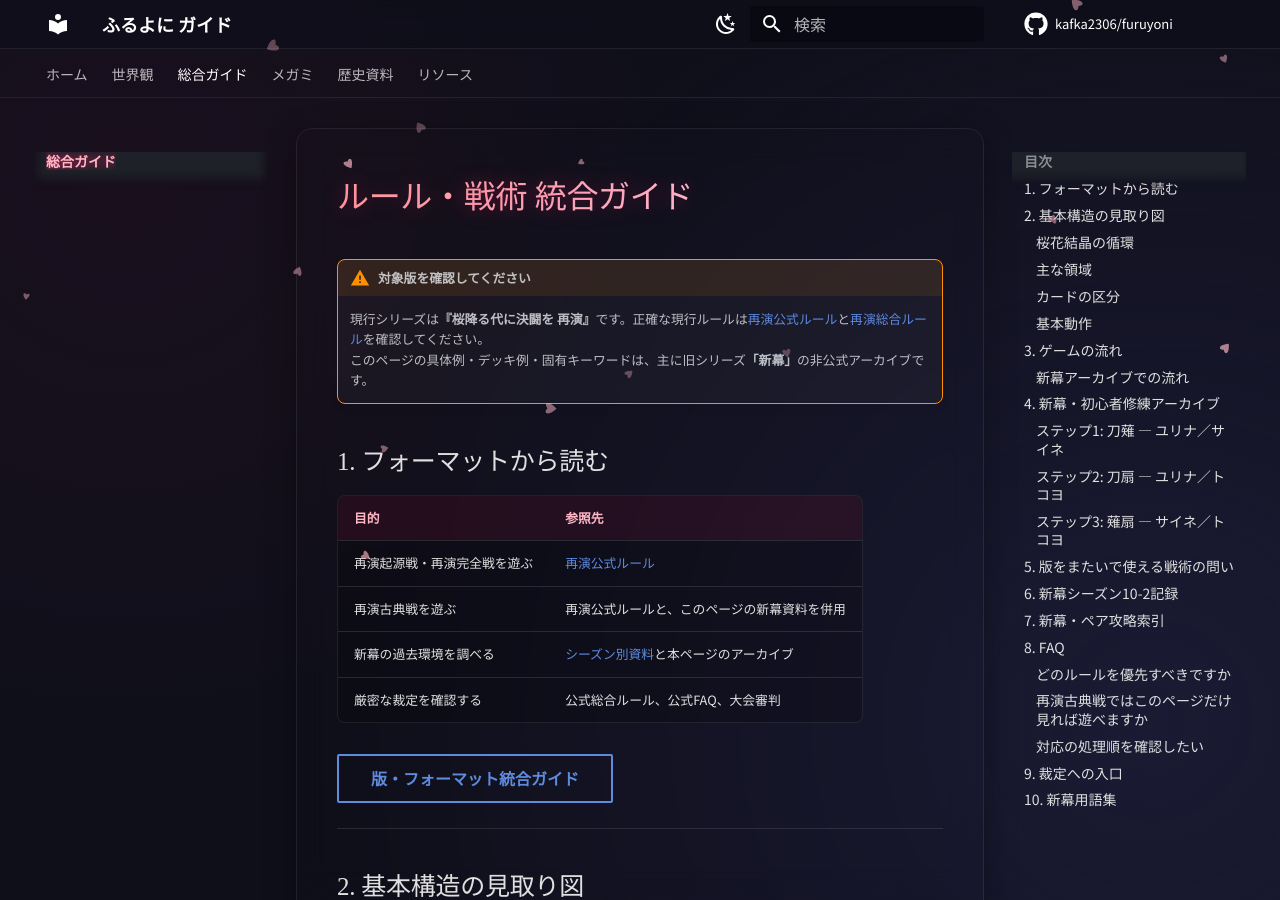
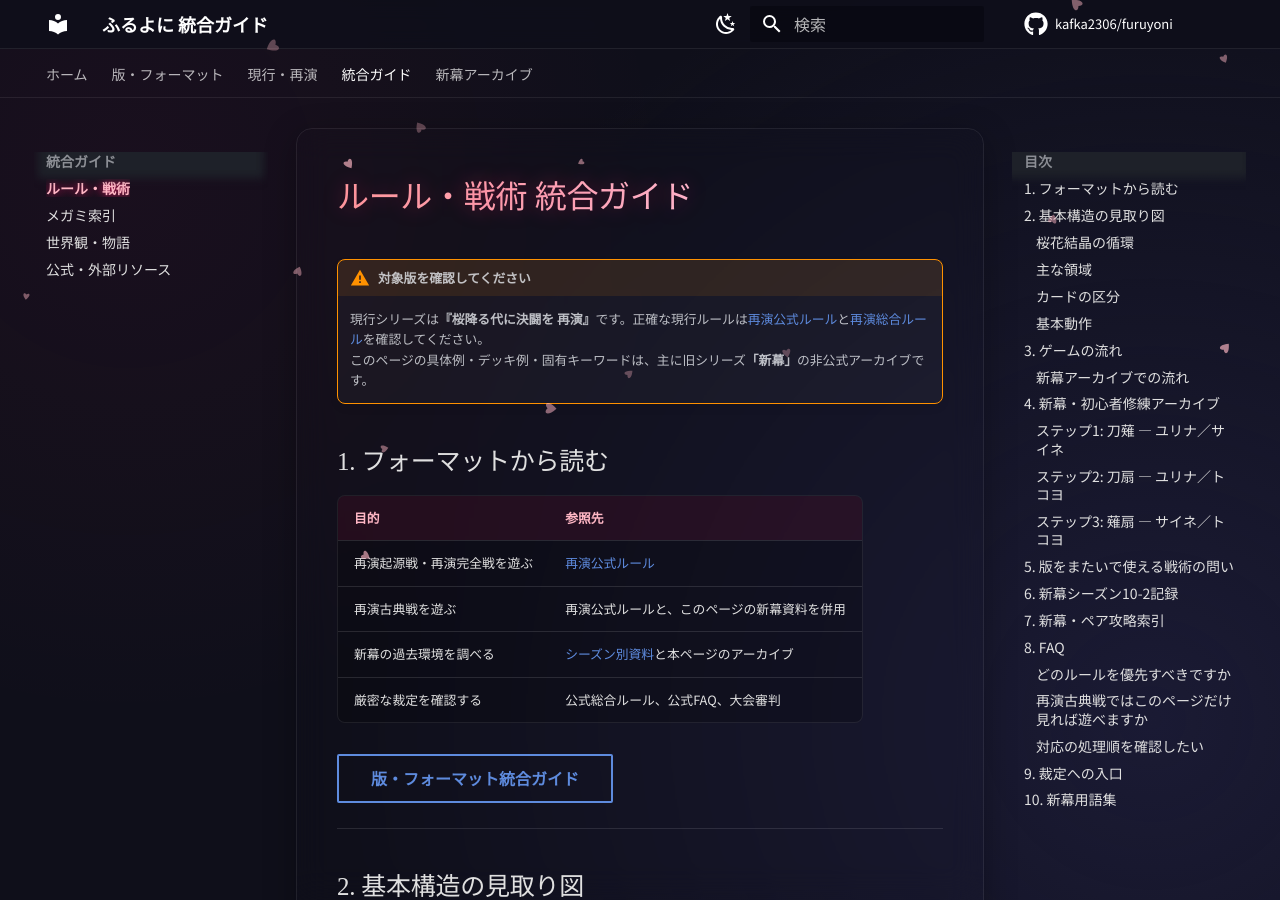
Before and after one commit to KAFKA2306/furuyoni, an MkDocs documentation site: the page built from docs/rules.md, in a window 1280 px wide and 900 px high. Built offline with MkDocs 1.6.1 and Material for MkDocs 9.7.7, drawn with Linux system fonts in a browser that asks for light colours; comment, search, counter and statistics services are not loaded.

Commit message:
fix: reorganize navigation by current, integrated, and archive layers

```diff
--- a/mkdocs.yml
+++ b/mkdocs.yml
@@ -1,6 +1,6 @@
-site_name: ふるよに ガイド
+site_name: ふるよに 統合ガイド
 site_url: https://kafka2306.github.io/furuyoni/
-site_description: 桜降る代に決闘を - 初心者向けペアガイド＆攻略情報
+site_description: 桜降る代に決闘を 再演と新幕を横断する非公式統合ガイド
 
 theme:
   name: material
@@ -20,7 +20,7 @@ theme:
     - navigation.tracking
     - navigation.tabs
     - navigation.sections
-    - navigation.expand
+    - navigation.prune
     - navigation.top
     - search.highlight
     - content.tabs.link
@@ -34,57 +34,64 @@ theme:
 
 use_directory_urls: false
 
-
 repo_url: https://github.com/kafka2306/furuyoni
 repo_name: kafka2306/furuyoni
 edit_uri: edit/main/docs/
 
 nav:
   - ホーム: index.md
-  - 世界観: lore.md
-  - 総合ガイド: rules.md
-  - メガミ:
-    - 概要: megami/index.md
-    - 個別詳細:
-      - ユリナ: megami/01_yurina.md
-      - サイネ: megami/02_saine.md
-      - ヒミカ: megami/03_himika.md
-      - トコヨ: megami/04_tokoyo.md
-      - オボロ: megami/05_oboro.md
-      - ユキヒ: megami/06_yukihi.md
-      - シンラ: megami/07_shinra.md
-      - ハガネ: megami/08_hagane.md
-      - チカゲ: megami/09_chikage.md
-      - クルル: megami/10_kururu.md
-      - サリヤ: megami/11_sariya.md
-      - ライラ: megami/12_laila.md
-      - ウツロ: megami/13_utsuro.md
-      - ホノカ: megami/14_honoka.md
-      - コルヌ: megami/15_korunu.md
-      - ヤツハ: megami/16_yatsuha.md
-      - ハツミ: megami/17_hatsumi.md
-      - ミズキ: megami/18_mizuki.md
-      - メグミ: megami/19_megumi.md
-      - カナヱ: megami/20_kanawe.md
-      - カムヰ: megami/21_kamui.md
-      - レンリ: megami/22_renri.md
-      - アキナ: megami/23_akina.md
-      - シスイ: megami/24_shisui.md
-    - カード: megami/cards.md
-  - 歴史資料:
-    - シーズン1: history/season1.md
-    - シーズン2: history/season2.md
-    - シーズン3: history/season3.md
-    - シーズン4: history/season4.md
-    - シーズン5: history/season5.md
-    - シーズン6: history/season6.md
-    - シーズン7: history/season7.md
-    - シーズン8: history/season8.md
-    - シーズン9: history/season9.md
-    - シーズン10: history/season10.md
-  - リソース: resources.md
-
-
+  - 版・フォーマット: status.md
+  - 現行・再演:
+      - 公式サイト: https://furuyoni.sekiseiro.com/re/
+      - 公式ルール: https://furuyoni.sekiseiro.com/re/rules/
+      - メガミ紹介: https://furuyoni.sekiseiro.com/re/megami/
+      - カードリスト: https://furuyoni.sekiseiro.com/re/cardlist/
+      - 新幕からの変更点: https://furuyoni.sekiseiro.com/re/rules/renewal/
+  - 統合ガイド:
+      - ルール・戦術: rules.md
+      - メガミ索引: megami/index.md
+      - 世界観・物語: lore-index.md
+      - 公式・外部リソース: resources-index.md
+  - 新幕アーカイブ:
+      - 世界観メモ（検証待ち）: lore.md
+      - メガミ個別:
+          - ユリナ: megami/01_yurina.md
+          - サイネ: megami/02_saine.md
+          - ヒミカ: megami/03_himika.md
+          - トコヨ: megami/04_tokoyo.md
+          - オボロ: megami/05_oboro.md
+          - ユキヒ: megami/06_yukihi.md
+          - シンラ: megami/07_shinra.md
+          - ハガネ: megami/08_hagane.md
+          - チカゲ: megami/09_chikage.md
+          - クルル: megami/10_kururu.md
+          - サリヤ: megami/11_sariya.md
+          - ライラ: megami/12_laila.md
+          - ウツロ: megami/13_utsuro.md
+          - ホノカ: megami/14_honoka.md
+          - コルヌ: megami/15_korunu.md
+          - ヤツハ: megami/16_yatsuha.md
+          - ハツミ: megami/17_hatsumi.md
+          - ミズキ: megami/18_mizuki.md
+          - メグミ: megami/19_megumi.md
+          - カナヱ: megami/20_kanawe.md
+          - カムヰ: megami/21_kamui.md
+          - レンリ: megami/22_renri.md
+          - アキナ: megami/23_akina.md
+          - シスイ: megami/24_shisui.md
+      - カード画像: megami/cards.md
+      - シーズン資料:
+          - シーズン1: history/season1.md
+          - シーズン2: history/season2.md
+          - シーズン3: history/season3.md
+          - シーズン4: history/season4.md
+          - シーズン5: history/season5.md
+          - シーズン6: history/season6.md
+          - シーズン7: history/season7.md
+          - シーズン8: history/season8.md
+          - シーズン9: history/season9.md
+          - シーズン10: history/season10.md
+      - コミュニティ記事: resources.md
 
 plugins:
   - search:
@@ -115,9 +122,7 @@ extra_javascript:
 
 extra_css:
   - assets/custom.css
-
   - assets/furuyoni_style.css
-
 
 extra:
   social:
```
